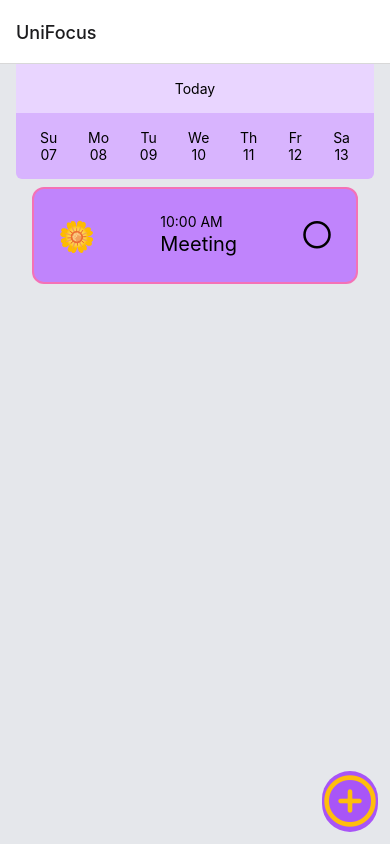
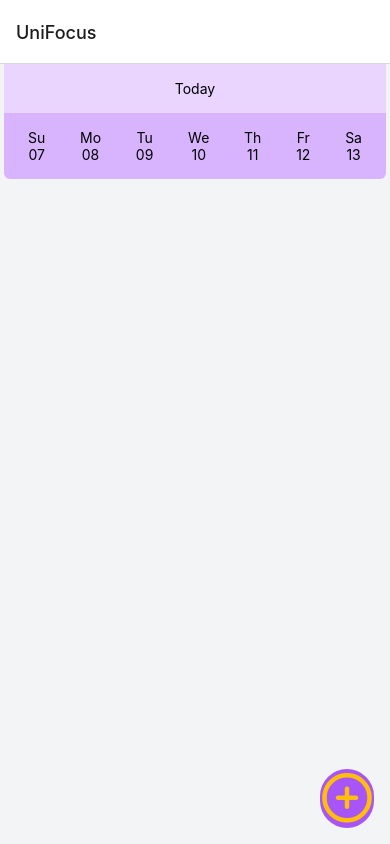
Before and after one commit to cindykandie/unifocus-todoapp, a React Native app: screen /UniFocus in a window 390 px wide. Built offline with nearby package versions, Linux system fonts and the light colour scheme.

Commit message:
Add Styling of tasks on list, and the checking and crossing a completed task

```diff
--- a/components/DaysNavigation.js
+++ b/components/DaysNavigation.js
@@ -15,7 +15,7 @@
 
       return (
         <View >
-        <TouchableOpacity key={day} onPress={() => onDayPress(currentDate)}>
+        <TouchableOpacity key={index} onPress={() => onDayPress(currentDate)}>
           <View className="items-center">
             <Text>{day}</Text>
             <Text>{formattedDate}</Text>
--- a/components/PlusButton.js
+++ b/components/PlusButton.js
@@ -6,7 +6,7 @@
   return (
     <TouchableOpacity onPress={onPress}>
       <View className=" bg-purple-500 rounded-full" >
-      <Feather name="plus-circle" size={56} color="#ffbe0b" />
+      <Feather name="plus-circle" size={54} color="#ffbe0b" />
       </View>
     </TouchableOpacity>
   );
--- a/components/TaskAddModal.js
+++ b/components/TaskAddModal.js
@@ -1,5 +1,3 @@
-// TaskAdditionModal.js
-
 import React, { useState } from 'react';
 import { Modal, View, TextInput, TouchableOpacity, Text } from 'react-native';
 
@@ -8,8 +6,11 @@
   const [task, setTask] = useState('');
 
   const handleAddTask = () => {
+    // Set "All Day" if the time is empty
+    const formattedTime = time.trim() !== '' ? time : 'All Day';
+
     if (task.trim() !== '') {
-      onAddTask({ time, task });
+      onAddTask({ time: formattedTime, task });
       setTime('');
       setTask('');
       onClose();
--- a/components/TaskItem.js
+++ b/components/TaskItem.js
@@ -1,24 +1,24 @@
-
 import React from 'react';
 import { View, Text, TouchableOpacity } from 'react-native';
-import { Feather } from '@expo/vector-icons'; // Replace with your preferred icon library
-
+import { Feather } from '@expo/vector-icons';
 const TaskItem = ({ emoji, time, task, isChecked, onToggle }) => {
   return (
-    <View className="flex-row items-center justify-between p-6 rounded-xl bg-purple-400 m-2 mx-4 border-solid border-2 border-pink-400 bord">
-      <Text className='text-3xl'>{emoji}</Text>
-      <View>
-        <Text className='text-md'>{time}</Text>
-        <Text className='text-xl'>{task}</Text>
+    <View onPress={onToggle}>
+      <View className={`flex-row items-center justify-between p-6 rounded-xl bg-purple-400 m-2 mx-4 border-solid border-2 border-pink-400 bord ${isChecked ? 'line-through' : ''}`}>
+        <Text className='text-3xl'>{emoji}</Text>
+        <View>
+          <Text className='text-md'>{time}</Text>
+          <Text className={`text-xl ${isChecked ? 'line-through' : ''}`}>{task}</Text>
+        </View>
+        <TouchableOpacity onPress={onToggle} className='rounded-full'>
+          {isChecked ? (
+            <Feather name="check-circle" size={32} color="lightgreen" />
+          ) : (
+            <Feather name="circle" size={32} color="white" />
+          )}
+      </TouchableOpacity>
       </View>
 
-      <TouchableOpacity onPress={onToggle} className='rounded-full'>
-        {isChecked ? (
-          <Feather name="check-square" size={30} color="black" />
-        ) : (
-          <Feather name="circle" size={30} color="black" />
-        )}
-      </TouchableOpacity>
     </View>
   );
 };
--- a/package.json
+++ b/package.json
@@ -10,6 +10,7 @@
   },
   "dependencies": {
     "@expo/vector-icons": "^13.0.0",
+    "@react-native-async-storage/async-storage": "^1.21.0",
     "@react-navigation/native": "^6.1.9",
     "@react-navigation/stack": "^6.3.20",
     "expo": "~49.0.15",
--- a/screens/MainScreen.js
+++ b/screens/MainScreen.js
@@ -1,22 +1,30 @@
-// MainScreen.js
-
-import React, { useState } from "react";
+import React, { useEffect, useState } from "react";
 import { ScrollView, View } from "react-native";
 import DayHeader from "../components/DayHeader";
 import DaysNavigation from "../components/DaysNavigation";
 import TaskItem from "../components/TaskItem";
 import PlusButton from "../components/PlusButton";
 import TaskAdditionModal from "../components/TaskAddModal";
+import AsyncStorage from "@react-native-async-storage/async-storage";
 
 const MainScreen = () => {
   const [isModalVisible, setIsModalVisible] = useState(false);
-  const [tasks, setTasks] = useState([
-    { id: 1, emoji: "🌼", time: "10:00 AM", task: "Meeting", isChecked: false },
-  ]);
+  const [tasks, setTasks] = useState([]);
 
-  const handleToggle = (taskId) => {
-    // Implement toggle functionality based on task id
-  };
+    // Load tasks from AsyncStorage on component mount
+    useEffect(() => {
+      loadTasks();
+    }, []);
+
+    const handleToggle = (taskId) => {
+      // Toggle the isChecked property of the task with the given ID
+      const updatedTasks = tasks.map((task) =>
+        task.id === taskId ? { ...task, isChecked: !task.isChecked } : task
+      );
+
+      setTasks(updatedTasks);
+      saveTasks(updatedTasks); // Save updated tasks to AsyncStorage
+    };
 
   const handleDayPress = (selectedDate) => {
     // Implement navigation to the selected day's to-do list
@@ -37,6 +45,7 @@
         isChecked: false,
       };
       setTasks([...tasks, newTask]);
+      saveTasks([...tasks, newTask]);
       setIsModalVisible(false);
     }
   };
@@ -54,14 +63,35 @@
     ));
   };
 
+    // Save tasks to AsyncStorage
+    const saveTasks = async (tasks) => {
+      try {
+        await AsyncStorage.setItem('tasks', JSON.stringify(tasks));
+      } catch (error) {
+        console.error('Error saving tasks to AsyncStorage:', error);
+      }
+    };
+
+    // Load tasks from AsyncStorage
+    const loadTasks = async () => {
+      try {
+        const storedTasks = await AsyncStorage.getItem('tasks');
+        if (storedTasks) {
+          setTasks(JSON.parse(storedTasks));
+        }
+      } catch (error) {
+        console.error('Error loading tasks from AsyncStorage:', error);
+      }
+    };
+
   return (
-    <View className="flex-1">
-      <View className="flex-1 bg-gray-200 px-4 relative">
+    <View className="flex-1 bg-gray-100 relative ">
+      <View className="flex-1 bg-gray-100 relative mx-1">
         <DayHeader currentDate={new Date()} />
         <DaysNavigation onDayPress={handleDayPress} />
 
 
-        <ScrollView className="flex-1 mb-6">{renderTasks()}</ScrollView>
+        <ScrollView className="flex-1 mb-6 px-3 pt-2">{renderTasks()}</ScrollView>
 
         <TaskAdditionModal
           visible={isModalVisible}
@@ -69,7 +99,7 @@
           onAddTask={handleAddTask}
         />
 
-        <View className="absolute bottom-3 right-3">
+        <View className="absolute bottom-4 right-3">
           <PlusButton onPress={handlePlusButtonPress} />
         </View>
       </View>
```
Also changed, not shown: 1 other file (tests, documents, lock files or other folders).
